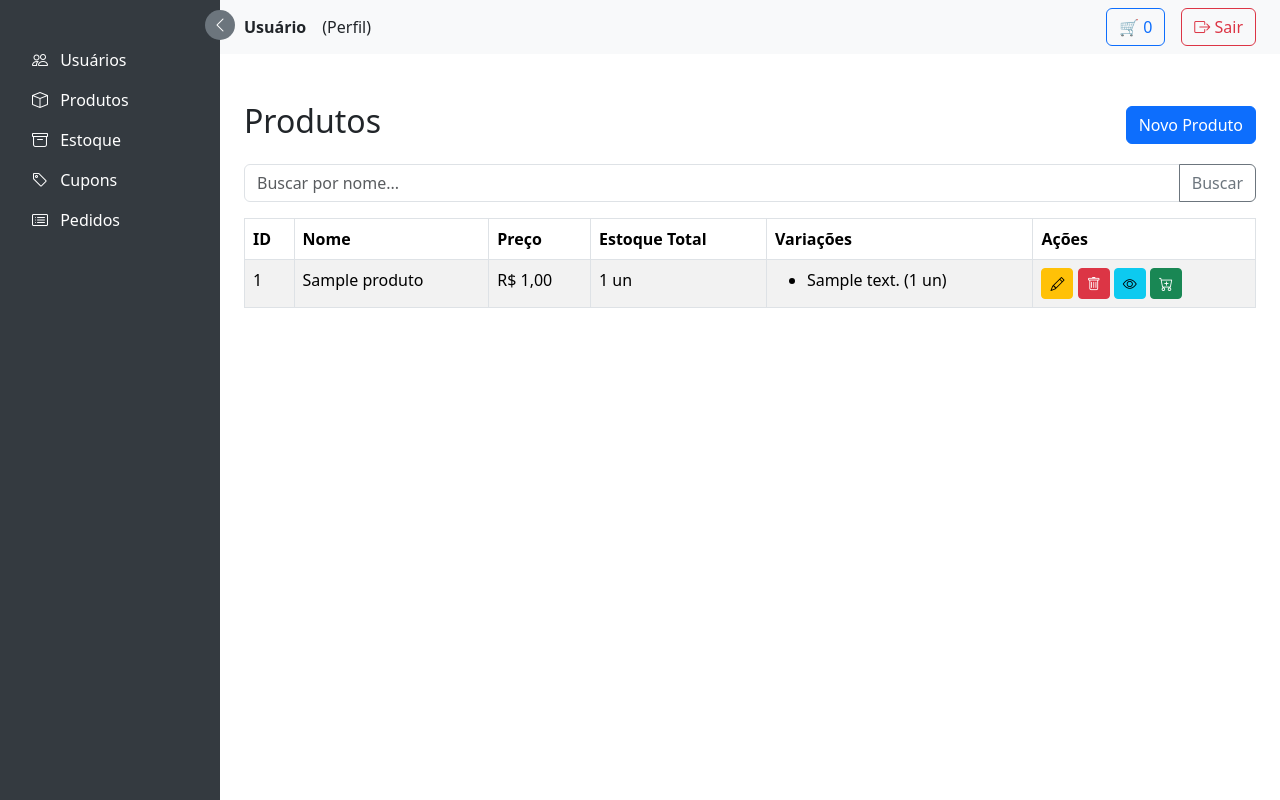
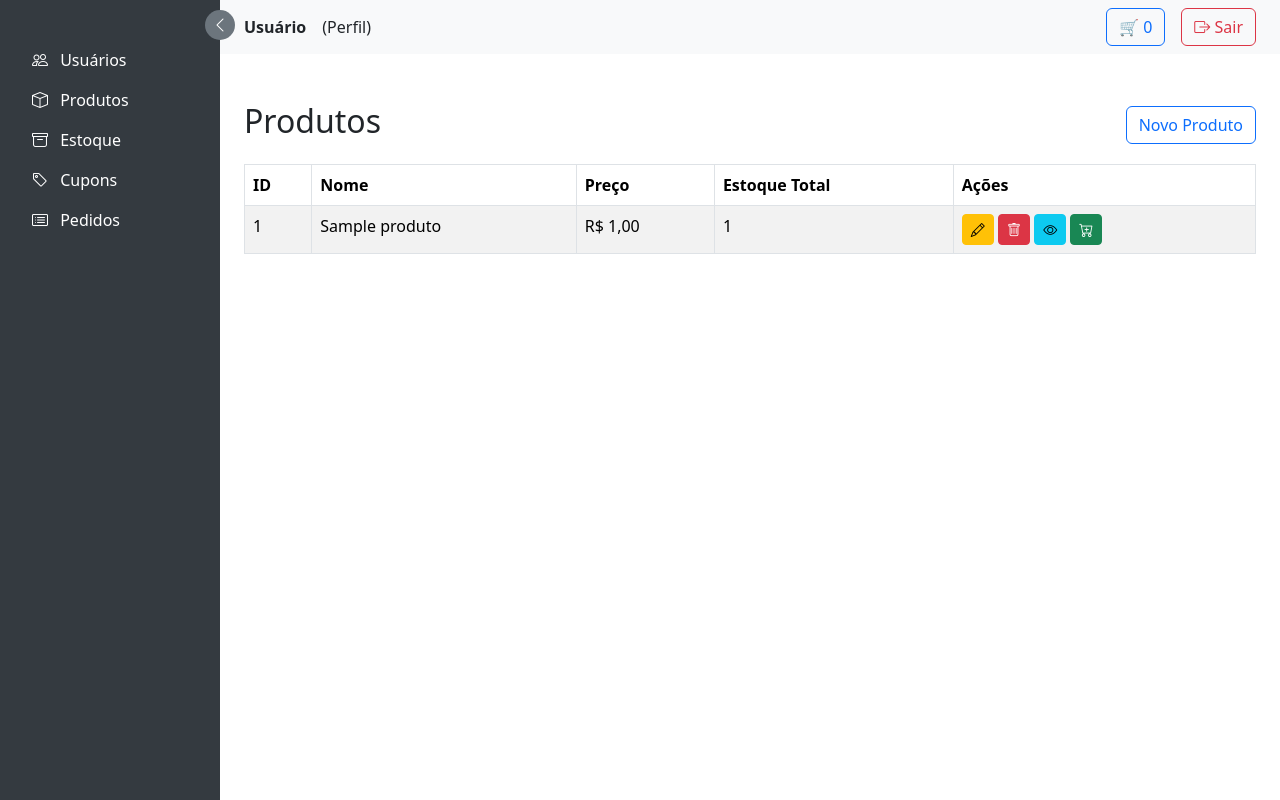
Before and after one commit to feinfo/ERP, a CodeIgniter app: page /database/produto in a window 1280 px wide. Run offline with CodeIgniter, Linux system fonts and the light colour scheme; tables that the repository leaves empty hold one stand-in row (values such as "Sample post"); some libraries are stand-ins or nearby versions.

Commit message:
fix: melhoria layout responsivo

```diff
--- a/app/application/views/carrinho/listar.php
+++ b/app/application/views/carrinho/listar.php
@@ -135,8 +135,11 @@
 
             <div class="mt-4 d-flex justify-content-between align-items-center">
                 <a href="<?= base_url('produto') ?>" class="btn btn-secondary">Continuar comprando</a>
-                <button type="submit" class="btn btn-success">Finalizar pedido</button>
+                <button type="submit" class="btn btn-success d-none d-md-inline">Finalizar pedido</button>
             </div>
+            <button type="submit" class="btn btn-success btn-lg rounded-circle position-fixed d-md-none" style="bottom: 24px; right: 24px; z-index: 1050; width: 56px; height: 56px; display: flex; align-items: center; justify-content: center; font-size: 2rem; box-shadow: 0 2px 8px rgba(0,0,0,0.15);">
+                <i class="bi bi-check"></i>
+            </button>
         </form>
     <?php endif; ?>
 </div>
--- a/app/application/views/produto/index.php
+++ b/app/application/views/produto/index.php
@@ -23,27 +23,18 @@
   </div>
 </div>
 <div class="container mt-5">
-
     <div class="d-flex justify-content-between align-items-center mb-3">
         <h2>Produtos</h2>
-        <a href="<?= base_url('produto/form') ?>" class="btn btn-primary">Novo Produto</a>
+        <a href="<?= base_url('produto/form') ?>" class="btn btn-outline-primary d-none d-md-block">Novo Produto</a>
     </div>
-
-    <form class="mb-3" method="get" action="<?= base_url('produto') ?>">
-        <div class="input-group">
-            <input type="text" name="busca" class="form-control" placeholder="Buscar por nome..." value="<?= htmlspecialchars($busca ?? '') ?>">
-            <button type="submit" class="btn btn-outline-secondary">Buscar</button>
-        </div>
-    </form>
-
-    <table class="table table-striped table-bordered">
+    <div class="table-responsive">
+        <table class="table table-striped table-bordered w-100">
             <thead>
                 <tr>
                     <th>ID</th>
                     <th>Nome</th>
                     <th>Preço</th>
                     <th>Estoque Total</th>
-                <th>Variações</th>
                     <th>Ações</th>
                 </tr>
             </thead>
@@ -53,25 +44,12 @@
                         <td><?= $p->id ?></td>
                         <td><?= $p->nome ?></td>
                         <td>R$ <?= number_format($p->preco, 2, ',', '.') ?></td>
-                <td><?= $p->estoque_total ?> un</td>
+                        <td><?= $p->estoque_total ?></td>
                         <td>
-                    <?php if (!empty($p->variacoes)): ?>
-                        <ul class="mb-0">
-                            <?php foreach ($p->variacoes as $v): ?>
-                                <li>
-                                    <?= $v->descricao ?> (<?= $v->estoque ?> un)
-                                </li>
-                            <?php endforeach; ?>
-                        </ul>
-                    <?php else: ?>
-                        <em>Sem variações</em>
-                    <?php endif; ?>
-                </td>
-                <td>
-                    <a href="<?= base_url("produto/form/$p->id") ?>" class="btn btn-sm btn-warning" title="Editar">
+                            <a href="<?= base_url("produto/form/{$p->id}") ?>" class="btn btn-warning btn-sm" title="Editar">
                                 <i class="bi bi-pencil"></i>
                             </a>
-                    <a href="<?= base_url("produto/excluir/$p->id") ?>" class="btn btn-sm btn-danger" title="Excluir" onclick="return confirm('Deseja realmente excluir?')">
+                            <a href="<?= base_url("produto/excluir/$p->id") ?>" class="btn btn-danger btn-sm" title="Excluir" onclick="return confirm('Deseja realmente excluir?')">
                                 <i class="bi bi-trash"></i>
                             </a>
                             <button class="btn btn-sm btn-info btn-visualizar" data-id="<?= $p->id ?>" title="Visualizar">
@@ -85,6 +63,10 @@
                 <?php endforeach; ?>
             </tbody>
         </table>
+    </div>
+    <a href="<?= base_url('produto/form') ?>" class="btn btn-outline-primary btn-lg rounded-circle position-fixed d-md-none" style="bottom: 24px; right: 24px; z-index: 1050; width: 56px; height: 56px; display: flex; align-items: center; justify-content: center; font-size: 2rem; box-shadow: 0 2px 8px rgba(0,0,0,0.15);">
+        <i class="bi bi-plus"></i>
+    </a>
 </div>
 
 <?= $links ?? '' ?>
```
Also changed, not shown: app/application/views/cupom/listar.php (+8 -10 lines), app/application/views/pedido/listar.php (+6 -2 lines). Lines whose indentation alone changed are shown as unchanged.
